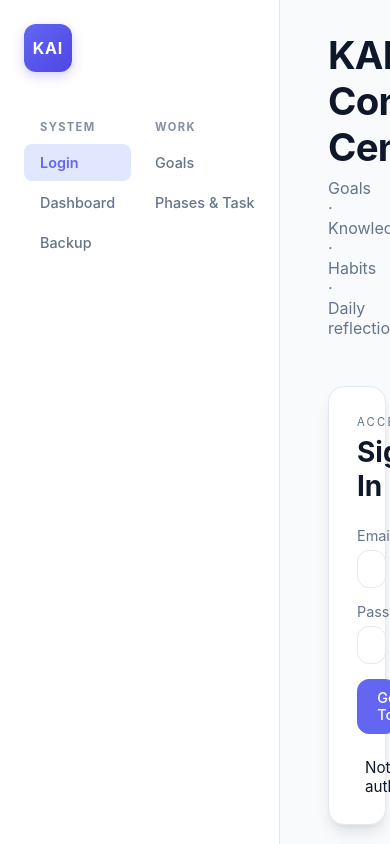
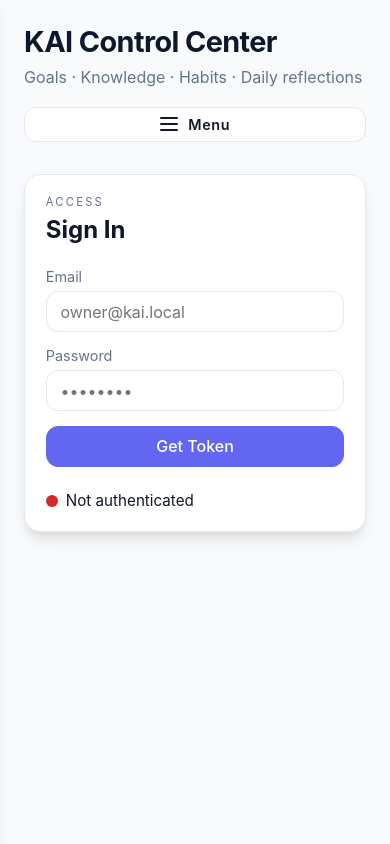
Before and after one commit to jatinRajpoot/kai, a PHP site: page /ui/ in a window 390 px wide. Run offline with PHP 8.4, Linux system fonts and the light colour scheme.

Commit message:
UI fixed

```diff
--- a/public/ui/app.js
+++ b/public/ui/app.js
@@ -1,10 +1,11 @@
 import { state } from './js/state.js';
 import { updateTokenIndicator } from './js/render.js';
-import { initNavigation, initFormToggles, initBackupControls, setupEventListeners } from './js/events.js';
+import { initNavigation, initSidebarToggle, initFormToggles, initBackupControls, setupEventListeners } from './js/events.js';
 import { refreshAll } from './js/actions.js';
 
 updateTokenIndicator();
 initNavigation();
+initSidebarToggle();
 initFormToggles();
 initBackupControls();
 setupEventListeners();
--- a/public/ui/index.html
+++ b/public/ui/index.html
@@ -9,7 +9,7 @@
 </head>
 <body>
     <div class="app-shell">
-        <aside class="sidebar" aria-label="Primary">
+        <aside id="primarySidebar" class="sidebar" aria-label="Primary">
             <div class="sidebar-brand">
                 <div class="logo-mark">KAI</div>
             </div>
@@ -42,10 +42,22 @@
             </div>
         </aside>
 
+        <div class="sidebar-overlay" data-sidebar-overlay aria-hidden="true"></div>
+
         <div class="app-main">
-            <header>
-                <h1>KAI Control Center</h1>
-                <p class="subtitle">Goals · Knowledge · Habits · Daily reflections</p>
+            <header class="page-header">
+                <div class="page-title">
+                    <h1>KAI Control Center</h1>
+                    <p class="subtitle">Goals · Knowledge · Habits · Daily reflections</p>
+                </div>
+                <button type="button" class="sidebar-toggle" id="sidebarToggle" aria-controls="primarySidebar" aria-expanded="false" aria-label="Toggle navigation">
+                    <span class="sidebar-toggle-icon" aria-hidden="true">
+                        <span></span>
+                        <span></span>
+                        <span></span>
+                    </span>
+                    <span class="sidebar-toggle-text">Menu</span>
+                </button>
             </header>
 
             <main id="content">
--- a/public/ui/js/events.js
+++ b/public/ui/js/events.js
@@ -19,6 +19,99 @@ export function initNavigation() {
             }
         });
     });
+}
+
+export function initSidebarToggle() {
+    const toggleButton = document.getElementById('sidebarToggle');
+    const sidebar = document.getElementById('primarySidebar');
+    const overlay = document.querySelector('[data-sidebar-overlay]');
+    const appShell = document.querySelector('.app-shell');
+    if (!toggleButton || !sidebar || !appShell) {
+        return;
+    }
+
+    const mobileQuery = window.matchMedia('(max-width: 1024px)');
+    const isMobileViewport = () => mobileQuery.matches;
+
+    const setOverlayVisibility = (isVisible) => {
+        if (overlay) {
+            overlay.setAttribute('aria-hidden', String(!isVisible));
+        }
+    };
+
+    const updateSidebarAccessibility = (isOpen) => {
+        if (!isMobileViewport()) {
+            sidebar.removeAttribute('aria-hidden');
+            sidebar.removeAttribute('inert');
+            return;
+        }
+        sidebar.setAttribute('aria-hidden', String(!isOpen));
+        if (isOpen) {
+            sidebar.removeAttribute('inert');
+        } else {
+            sidebar.setAttribute('inert', '');
+        }
+    };
+
+    const closeSidebar = () => {
+        if (!appShell.classList.contains('sidebar-open')) {
+            updateSidebarAccessibility(false);
+            return;
+        }
+        appShell.classList.remove('sidebar-open');
+        toggleButton.setAttribute('aria-expanded', 'false');
+        setOverlayVisibility(false);
+        updateSidebarAccessibility(false);
+    };
+
+    const openSidebar = () => {
+        if (appShell.classList.contains('sidebar-open')) {
+            return;
+        }
+        appShell.classList.add('sidebar-open');
+        toggleButton.setAttribute('aria-expanded', 'true');
+        setOverlayVisibility(true);
+        updateSidebarAccessibility(true);
+    };
+
+    toggleButton.addEventListener('click', () => {
+        if (appShell.classList.contains('sidebar-open')) {
+            closeSidebar();
+        } else {
+            openSidebar();
+        }
+    });
+
+    overlay?.addEventListener('click', closeSidebar);
+
+    navigation.buttons.forEach((button) => {
+        button.addEventListener('click', () => {
+            if (isMobileViewport()) {
+                closeSidebar();
+            }
+        });
+    });
+
+    const handleViewportChange = () => {
+        if (!isMobileViewport()) {
+            closeSidebar();
+        } else {
+            updateSidebarAccessibility(appShell.classList.contains('sidebar-open'));
+        }
+    };
+    if (typeof mobileQuery.addEventListener === 'function') {
+        mobileQuery.addEventListener('change', handleViewportChange);
+    } else if (typeof mobileQuery.addListener === 'function') {
+        mobileQuery.addListener(handleViewportChange);
+    }
+
+    document.addEventListener('keydown', (event) => {
+        if (event.key === 'Escape') {
+            closeSidebar();
+        }
+    });
+
+    updateSidebarAccessibility(false);
 }
 
 export function initFormToggles() {
--- a/public/ui/styles.css
+++ b/public/ui/styles.css
@@ -33,6 +33,10 @@ body {
     padding: 0;
     display: flex;
     min-height: 100vh;
+    width: 100%;
+    position: relative;
+    overflow-x: hidden;
+    isolation: isolate;
 }
 
 header {
@@ -41,7 +45,7 @@ header {
 
 header h1 {
     margin: 0;
-    font-size: 2.4rem;
+    font-size: clamp(1.8rem, 4vw, 2.4rem);
     letter-spacing: -0.02em;
 }
 
@@ -55,9 +59,66 @@ header h1 {
     display: flex;
     flex-direction: column;
     gap: 2rem;
-    padding: 2rem 3rem;
+    padding: clamp(1.5rem, 3vw, 3rem);
     overflow-y: auto;
-    height: 100vh;
+    min-height: 100vh;
+}
+
+.page-header {
+    justify-content: space-between;
+    align-items: flex-start;
+    gap: 1rem;
+    flex-wrap: wrap;
+}
+
+.page-title {
+    flex: 1 1 240px;
+    min-width: 0;
+}
+
+.sidebar-toggle {
+    display: none;
+    align-items: center;
+    gap: 0.65rem;
+    border-radius: var(--radius-md);
+    border: 1px solid var(--border);
+    background: var(--surface);
+    color: var(--text);
+    font-weight: 600;
+    padding: 0.5rem 1rem;
+    cursor: pointer;
+    transition: background 0.2s ease, border-color 0.2s ease, transform 0.2s ease;
+}
+
+.sidebar-toggle:hover {
+    border-color: var(--primary);
+    color: var(--primary);
+    transform: translateY(-1px);
+}
+
+.sidebar-toggle:focus-visible {
+    outline: 2px solid var(--primary);
+    outline-offset: 3px;
+}
+
+.sidebar-toggle-icon {
+    display: inline-flex;
+    flex-direction: column;
+    gap: 4px;
+    width: 18px;
+}
+
+.sidebar-toggle-icon span {
+    display: block;
+    height: 2px;
+    width: 100%;
+    background: currentColor;
+    border-radius: 999px;
+}
+
+.sidebar-toggle-text {
+    font-size: 0.9rem;
+    letter-spacing: 0.04em;
 }
 
 .sidebar {
@@ -71,6 +132,23 @@ header h1 {
     position: sticky;
     top: 0;
     flex-shrink: 0;
+    transition: transform 0.3s ease;
+    z-index: 50;
+}
+
+.sidebar-overlay {
+    position: fixed;
+    inset: 0;
+    background: rgba(15, 23, 42, 0.45);
+    opacity: 0;
+    pointer-events: none;
+    transition: opacity 0.3s ease;
+    z-index: 40;
+}
+
+.app-shell.sidebar-open .sidebar-overlay {
+    opacity: 1;
+    pointer-events: auto;
 }
 
 .sidebar-brand {
@@ -719,50 +797,93 @@ ul li {
 
 @media (max-width: 640px) {
     .panel {
-        padding: 1.75rem;
+        padding: 1.5rem;
     }
 
     .panel-header.has-actions {
         flex-direction: column;
         align-items: flex-start;
     }
+
+    .page-header {
+        flex-direction: column;
+        align-items: flex-start;
+    }
+
+    .sidebar-toggle {
+        width: 100%;
+        justify-content: center;
+    }
+
+    .app-main {
+        padding: 1.25rem;
+    }
 }
 
-@media (max-width: 960px) {
+@media (max-width: 1100px) {
+    .app-main {
+        padding: 1.5rem;
+    }
+}
+
+@media (max-width: 1024px) {
     .app-shell {
-        grid-template-columns: 1fr;
+        flex-direction: column;
+    }
+
+    .sidebar-toggle {
+        display: inline-flex;
     }
 
     .sidebar {
-        position: static;
-        display: flex;
-        flex-direction: column;
-        gap: 1rem;
+        position: fixed;
+        top: 0;
+        left: 0;
+        bottom: 0;
+        transform: translateX(-100%);
+        width: min(320px, 82vw);
+        max-width: 100%;
+        height: 100vh;
+        padding: 2rem 1.75rem;
+        border-right: none;
+        box-shadow: var(--shadow-lg);
+        overflow-y: auto;
+    }
+
+    .app-main {
+        width: 100%;
+        min-height: 100vh;
+    }
+
+    .app-shell.sidebar-open {
+        overflow: hidden;
+    }
+
+    .app-shell.sidebar-open .sidebar {
+        transform: translateX(0);
+    }
+
+    .sidebar-nav {
+        overflow-y: auto;
+        flex: 1;
+        padding-right: 0.25rem;
     }
 }
 
-@media (max-width: 720px) {
-    .sidebar {
-        padding: 1.5rem;
+@media (max-width: 480px) {
+    .panel {
+        padding: 1.3rem;
     }
 
-    .sidebar-nav {
-        flex-direction: row;
-        overflow-x: auto;
+    .panel h2 {
+        font-size: 1.5rem;
     }
 
-    .nav-btn {
-        flex: 0 0 auto;
-        width: auto;
-        white-space: nowrap;
-    }
-
-    .sidebar-nav::-webkit-scrollbar {
-        display: none;
-    }
-
-    .sidebar-nav {
-        scrollbar-width: none;
+    button,
+    input,
+    textarea,
+    select {
+        font-size: 1rem;
     }
 }
 
```
